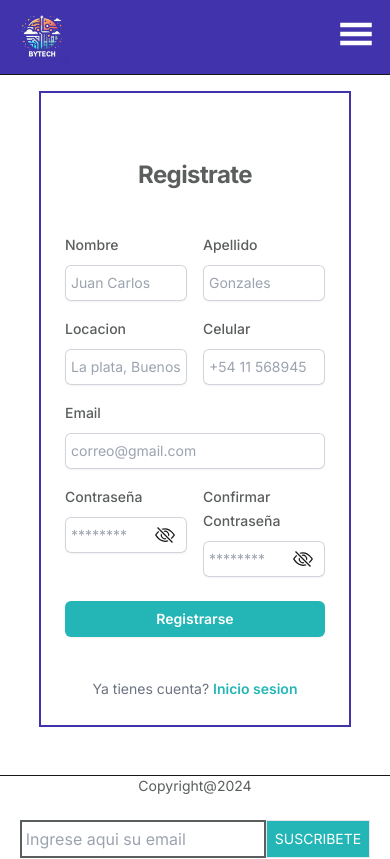
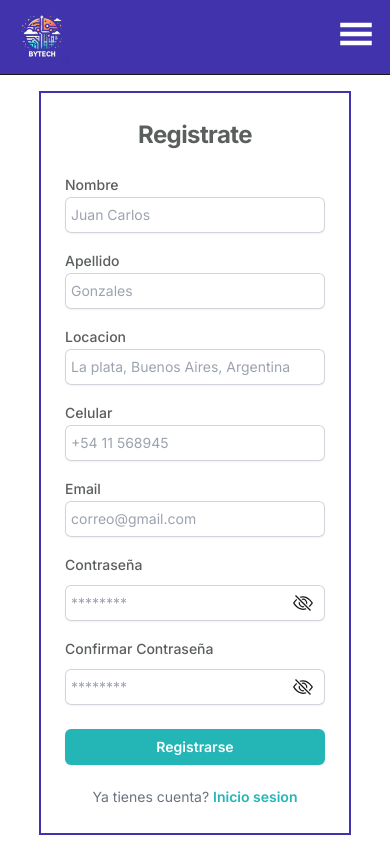
Before and after one commit to No-Country-simulation/c21-67-t-python-react, a Next.js app in the folder Front-End/bytech/: page /register in a window 390 px wide. Shown: the top 859 px of the page. Built offline with nearby package versions, Linux system fonts and the light colour scheme.

Commit message:
se hacen correcciones para que el form des registro sea responsive

```diff
--- a/Front-End/bytech/src/components/register/Register.tsx
+++ b/Front-End/bytech/src/components/register/Register.tsx
@@ -7,25 +7,23 @@ import { BsEye, BsEyeSlash } from "react-icons/bs";
 export const Register = () => {
   const [passwordVisible, setPasswordVisible] = useState(false);
   return (
-    <>
     <div className="flex flex-1 flex-col justify-center p-6 mt-4 mx-auto w-4/5 border-2 border-primary">
       <div className="sm:mx-auto sm:w-full sm:max-w-sm">
-          <h2 className="mt-10 text-center text-2xl font-bold leading-9 tracking-tight text-footer">
+        <h2 className="text-center text-2xl font-bold leading-9 tracking-tight text-footer">
           Registrate
         </h2>
       </div>
 
-        <div className="mt-10 sm:mx-auto sm:w-full sm:max-w-sm">
+      <div className="mt-5 sm:mx-auto sm:w-full ">
         <form action="#" method="POST" className="space-y-6">
           <div className="grid grid-cols-2 gap-4">
-              <div>
+            <div className="sm:max-md:col-span-2">
               <label
                 htmlFor="nameUser"
                 className="block text-sm font-medium leading-6 text-footer"
               >
                 Nombre
               </label>
-                <div className="mt-2">
               <input
                 id="nameUser"
                 name="nameUser"
@@ -36,15 +34,13 @@ export const Register = () => {
                 className="block w-full rounded-md border-0 p-1.5 text-footer shadow-sm ring-1 ring-inset ring-gray-300 placeholder:text-gray-400 focus:ring-2 focus:ring-inset focus:ring-secondary sm:text-sm sm:leading-6"
               />
             </div>
-              </div>
-              <div>
+            <div className="sm:max-md:col-span-2">
               <label
                 htmlFor="lastnameUser"
                 className="block text-sm font-medium leading-6 text-footer"
               >
                 Apellido
               </label>
-                <div className="mt-2">
               <input
                 id="lastnameUser"
                 name="lastnameUser"
@@ -55,15 +51,13 @@ export const Register = () => {
                 className="block w-full rounded-md border-0 p-1.5 text-footer shadow-sm ring-1 ring-inset ring-gray-300 placeholder:text-gray-400 focus:ring-2 focus:ring-inset focus:ring-secondary sm:text-sm sm:leading-6"
               />
             </div>
-              </div>
-              <div>
+            <div className="sm:max-md:col-span-2">
               <label
                 htmlFor="location"
                 className="block text-sm font-medium leading-6 text-footer"
               >
                 Locacion
               </label>
-                <div className="mt-2">
               <input
                 id="location"
                 name="location"
@@ -74,15 +68,13 @@ export const Register = () => {
                 className="block w-full rounded-md border-0 p-1.5 text-footer shadow-sm ring-1 ring-inset ring-gray-300 placeholder:text-gray-400 focus:ring-2 focus:ring-inset focus:ring-secondary sm:text-sm sm:leading-6"
               />
             </div>
-              </div>
-              <div>
+            <div className="sm:max-md:col-span-2">
               <label
                 htmlFor="cellphone"
                 className="block text-sm font-medium leading-6 text-footer"
               >
                 Celular
               </label>
-                <div className="mt-2">
               <input
                 id="cellphone"
                 name="cellphone"
@@ -93,7 +85,6 @@ export const Register = () => {
                 className="block w-full rounded-md border-0 p-1.5 text-footer shadow-sm ring-1 ring-inset ring-gray-300 placeholder:text-gray-400 focus:ring-2 focus:ring-inset focus:ring-secondary sm:text-sm sm:leading-6"
               />
             </div>
-              </div>
             <div className="col-span-2">
               <label
                 htmlFor="email"
@@ -101,7 +92,6 @@ export const Register = () => {
               >
                 Email
               </label>
-                <div className="mt-2">
               <input
                 id="email"
                 name="email"
@@ -112,9 +102,8 @@ export const Register = () => {
                 className="block w-full rounded-md border-0 p-1.5 text-footer shadow-sm ring-1 ring-inset ring-gray-300 placeholder:text-gray-400 focus:ring-2 focus:ring-inset focus:ring-secondary sm:text-sm sm:leading-6"
               />
             </div>
-              </div>
 
-              <div>
+            <div className="sm:max-md:col-span-2">
               <div className="flex items-center justify-between">
                 <label
                   htmlFor="password"
@@ -151,7 +140,7 @@ export const Register = () => {
                 </div>
               </div>
             </div>
-              <div>
+            <div className="sm:max-md:col-span-2">
               <div className="flex items-center justify-between">
                 <label
                   htmlFor="re-password"
@@ -189,17 +178,16 @@ export const Register = () => {
               </div>
             </div>
           </div>
-            <div>
+
           <button
             type="submit"
             className="flex w-full justify-center rounded-md bg-secondary px-3 py-1.5 text-sm font-semibold leading-6 text-white shadow-sm hover:bg-btnActive hover:text-foreground focus-visible:outline focus-visible:outline-2 focus-visible:outline-offset-2 focus-visible:outline-secondary"
           >
             Registrarse
           </button>
-            </div>
         </form>
 
-          <p className="mt-10 text-center text-sm text-gray-500">
+        <p className="mt-5 text-center text-sm text-gray-500">
           Ya tienes cuenta?{" "}
           <Link
             href="/login"
@@ -210,6 +198,5 @@ export const Register = () => {
         </p>
       </div>
     </div>
-    </>
   );
 };
```
Lines whose indentation alone changed are shown as unchanged.
